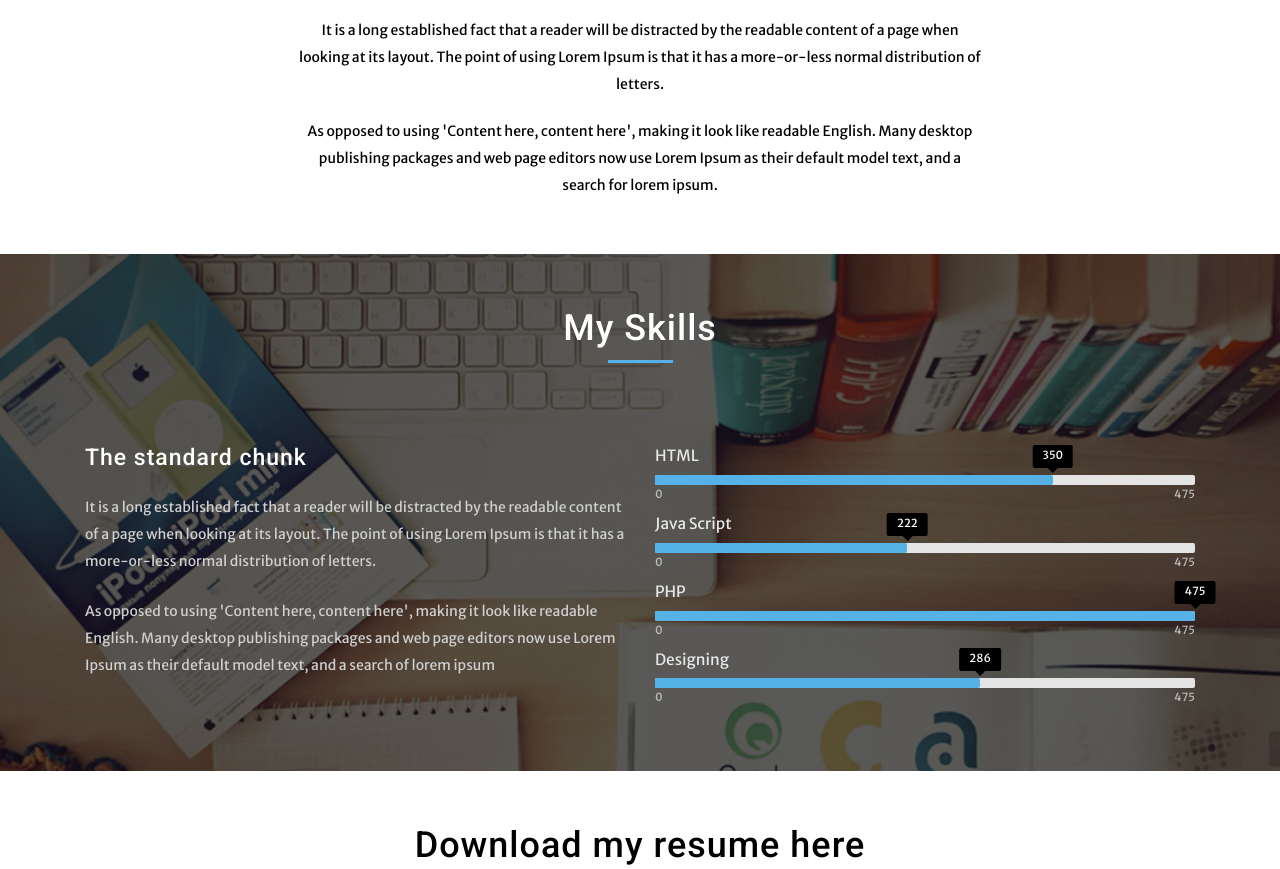
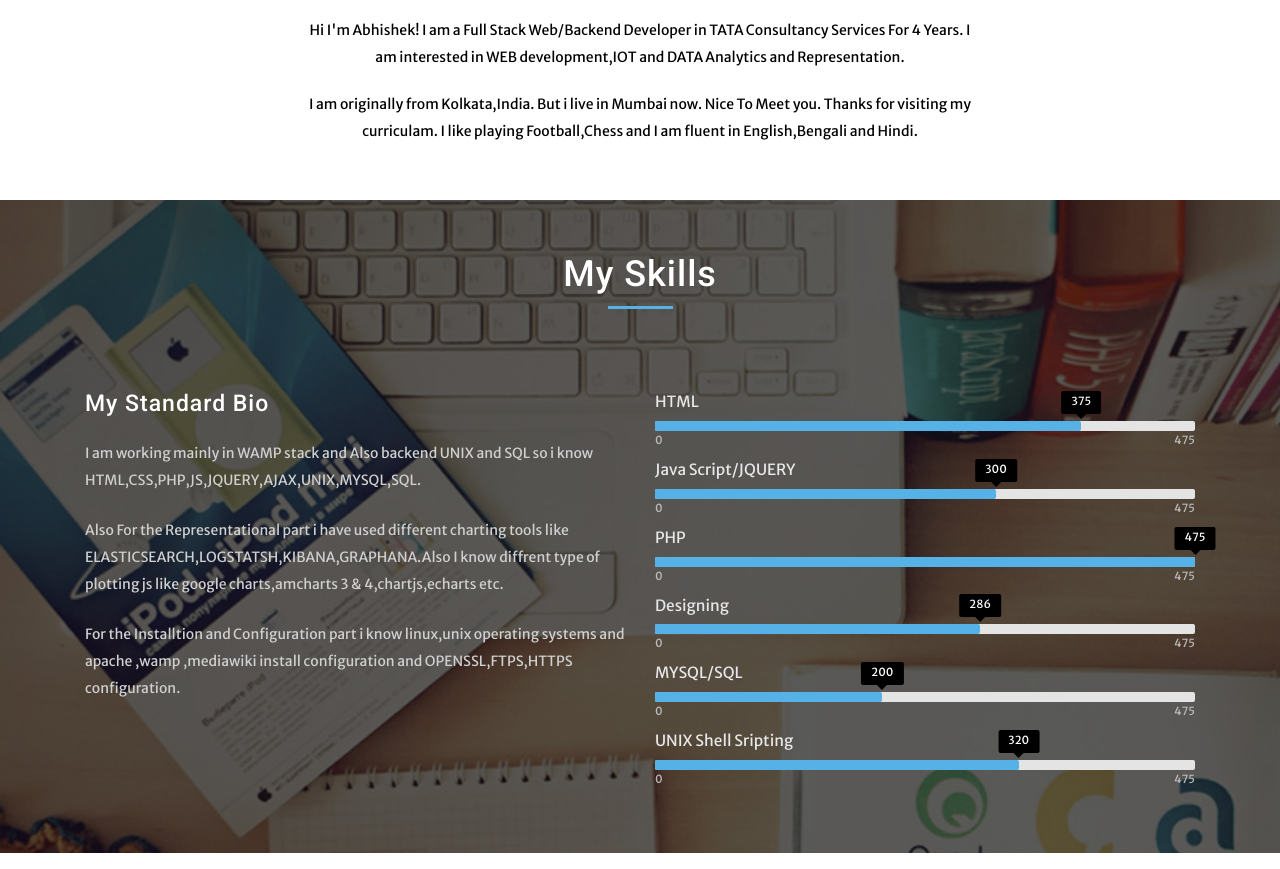
Before and after one commit to abhishekmj1994/urltesting, a plain HTML site: page index.html in a window 1280 px wide. Shown: the part 877-1746 px from the top of the page. Drawn offline with Linux system fonts and the light colour scheme.

Commit message:
Update index.html

```diff
--- a/index.html
+++ b/index.html
@@ -57,8 +57,8 @@
 		<h3>About Me</h3>
 		<label class="line"></label>
 		<img style='height:20em;width:20em;' src="images/dp2.jpeg" alt=" " />
-		<p>It is a long established fact that a reader will be distracted by the readable content of a page when looking at its layout. The point of using Lorem Ipsum is that it has a more-or-less normal distribution of letters.</p>
-		<p>As opposed to using 'Content here, content here', making it look like readable English. Many desktop publishing packages and web page editors now use Lorem Ipsum as their default model text, and a search for lorem ipsum.</p>
+		<p>Hi I'm Abhishek! I am a Full Stack Web/Backend Developer in TATA Consultancy Services For 4 Years. I am interested in WEB development,IOT and DATA Analytics and Representation.</p>
+		<p>I am originally from Kolkata,India. But i live in Mumbai now. Nice To Meet you. Thanks for visiting my curriculam. I like playing Football,Chess and I am fluent in English,Bengali and Hindi.</p>
 	</div>
 </div>
 <!--//about-->
@@ -70,16 +70,19 @@
 		<h3>My Skills</h3>
 		<label class="line"></label>
 			<div class="col-md-6 skills-left">
-				<h4>The standard chunk</h4>
-				<p>It is a long established fact that a reader will be distracted by the readable content of a page when looking at its layout. The point of using Lorem Ipsum is that it has a more-or-less normal distribution of letters.</p>
-				<p>As opposed to using 'Content here, content here', making it look like readable English. Many desktop publishing packages and web page editors now use Lorem Ipsum as their default model text, and a search of lorem ipsum</p>
+				<h4>My Standard Bio</h4>
+				<p>I am working mainly in WAMP stack and Also backend UNIX and SQL so i know HTML,CSS,PHP,JS,JQUERY,AJAX,UNIX,MYSQL,SQL.</p>
+				<p>Also For the Representational part i have used different charting tools like ELASTICSEARCH,LOGSTATSH,KIBANA,GRAPHANA.Also I know diffrent type of plotting js like google charts,amcharts 3 & 4,chartjs,echarts etc.</p>
+				<p>For the Installtion and Configuration part i know linux,unix operating systems and apache ,wamp ,mediawiki install configuration and OPENSSL,FTPS,HTTPS configuration.</p>
 			</div>
 			<div class="col-md-6 skills-right">
 				<div class="bar_group">
-					<div class='bar_group__bar thin' label='HTML' show_values='true' tooltip='true' value='350'></div>
-					<div class='bar_group__bar thin' label='Java Script' show_values='true' tooltip='true' value='222'></div>
+					<div class='bar_group__bar thin' label='HTML' show_values='true' tooltip='true' value='375'></div>
+					<div class='bar_group__bar thin' label='Java Script/JQUERY' show_values='true' tooltip='true' value='300'></div>
 					<div class='bar_group__bar thin' label='PHP' show_values='true' tooltip='true' value='475'></div>
 					<div class='bar_group__bar thin' label='Designing' show_values='true' tooltip='true' value='286'></div>
+					<div class='bar_group__bar thin' label='MYSQL/SQL' show_values='true' tooltip='true' value='200'></div>
+					<div class='bar_group__bar thin' label='UNIX Shell Sripting' show_values='true' tooltip='true' value='320'></div>
 				</div>
 				<script src="js/bars.js"></script>
 			</div>
```
